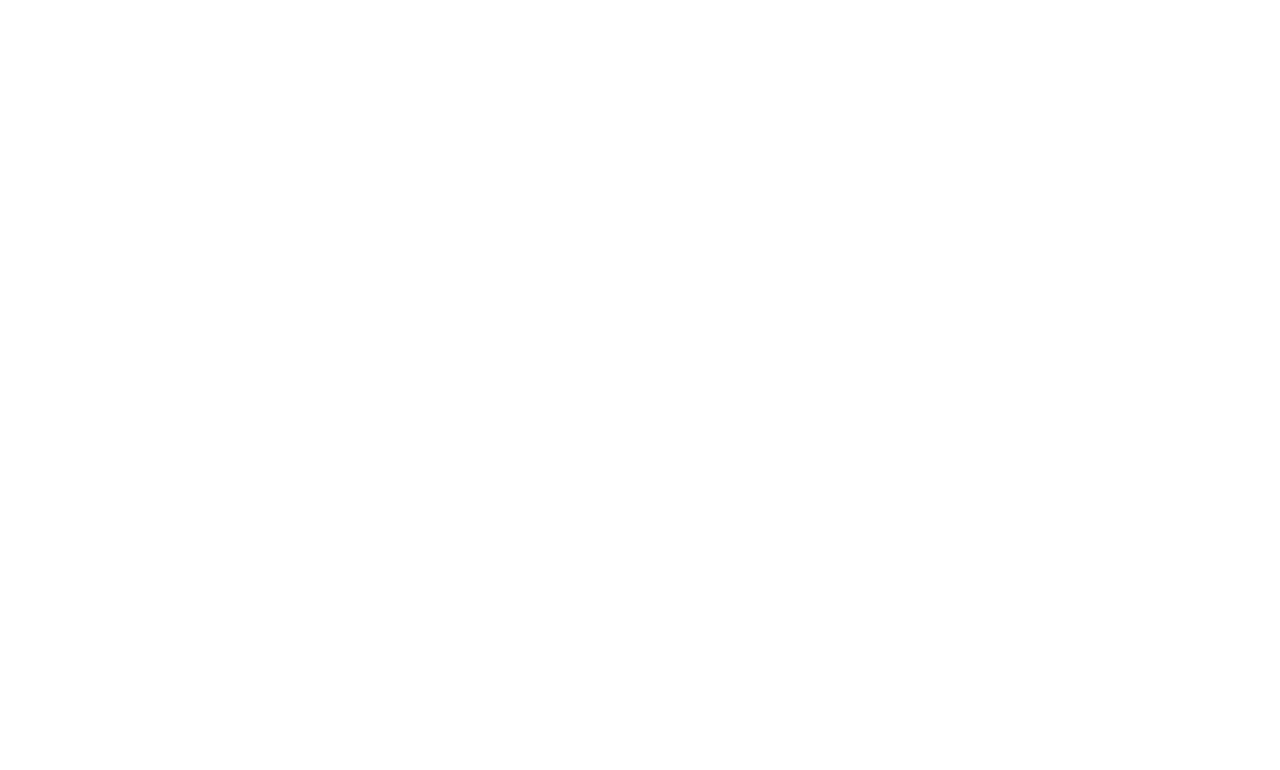
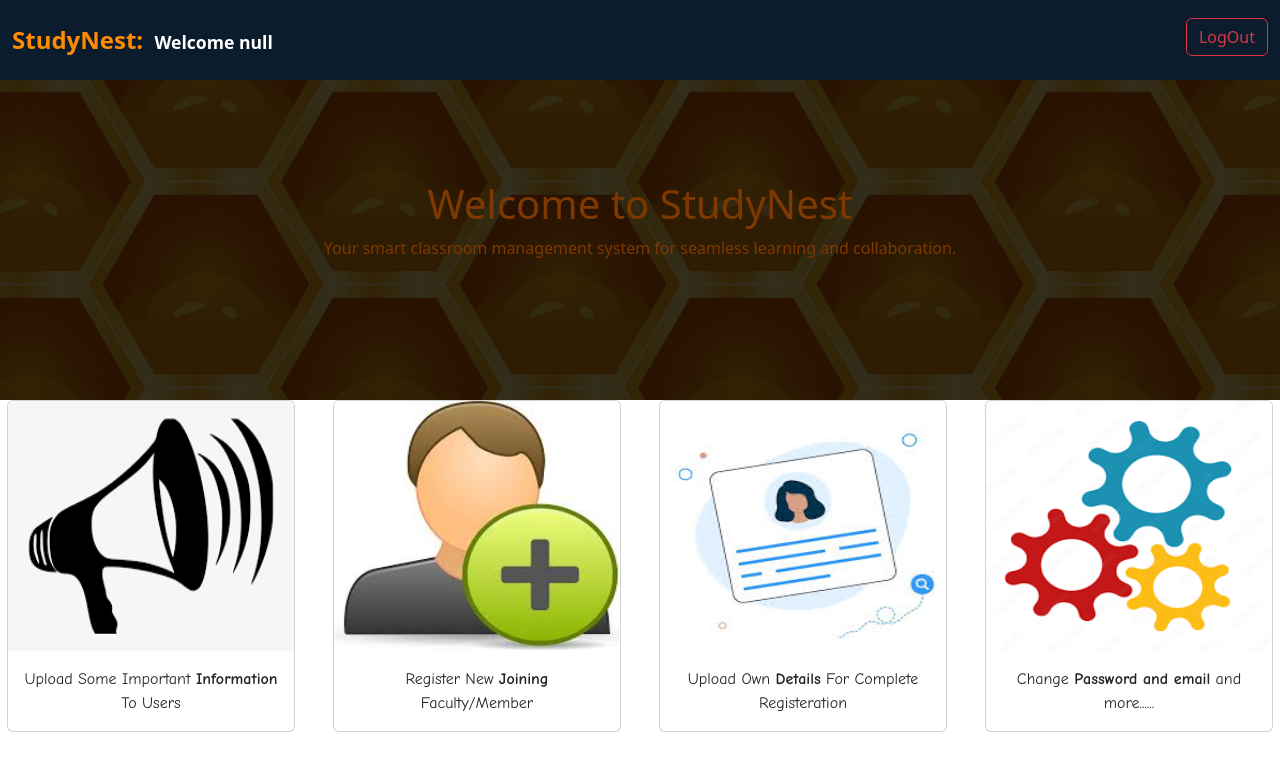
Before and after one commit to raghav12344/studynest, a website: page public/dash_faculty.html in a window 1280 px wide. Drawn offline with nearby package versions, Linux system fonts and the light colour scheme.

Commit message:
added dash pages

```diff
--- a/public/dash_admin.html
+++ b/public/dash_admin.html
@@ -0,0 +1,135 @@
+<html>
+
+<head>
+    <meta charset="UTF-8">
+    <meta name="viewport" content="width=device-width, initial-scale=1.0">
+    <title>StudyNest - Smart Learning Hub</title>
+    <link rel="stylesheet" href="styles.css">
+</head>
+<!-- bootstrap link -->
+<script src="https://cdn.jsdelivr.net/npm/bootstrap@5.3.3/dist/js/bootstrap.bundle.min.js"
+    integrity="sha384-YvpcrYf0tY3lHB60NNkmXc5s9fDVZLESaAA55NDzOxhy9GkcIdslK1eN7N6jIeHz"
+    crossorigin="anonymous"></script>
+<link href="https://cdn.jsdelivr.net/npm/bootstrap@5.3.3/dist/css/bootstrap.min.css" rel="stylesheet"
+    integrity="sha384-QWTKZyjpPEjISv5WaRU9OFeRpok6YctnYmDr5pNlyT2bRjXh0JMhjY6hW+ALEwIH" crossorigin="anonymous">
+<!--                 -->
+<!-- jquery cdn link -->
+<script src="https://code.jquery.com/jquery-3.7.1.min.js"
+    integrity="sha256-/JqT3SQfawRcv/BIHPThkBvs0OEvtFFmqPF/lYI/Cxo=" crossorigin="anonymous"></script>
+<!--                 -->
+<!-- Angular Js link -->
+
+<!--                 -->
+<script>
+    $(document).ready(function () {
+        $("#wlcmSpan").html("Welcome " + localStorage.getItem("activeReg"));
+        $("#btnlogout").click(function () {
+            if (confirm("Do you want to logOut?")) {
+                history.pushState(null, "", "index.html");
+                location.href = "index.html";
+                localStorage.removeItem("activeReg");
+            }
+        })
+    })
+</script>
+<style>
+    .card {
+        transition: ease all 1s;
+    }
+
+    .card:hover {
+        cursor: pointer;
+        transform: scale(1.2);
+        transition: ease all 1s;
+    }
+</style>
+
+<body>
+    <div class="row">
+        <div class="col-md-12">
+            <nav class="navbar" style="background: #0b1c2c;">
+                <div class="container-fluid">
+                    <a class="navbar-brand" style="color: #ff8c00; font-size: 1.5em; font-weight: bold;">StudyNest:
+                        <span id="wlcmSpan" style="color: white; margin-left: 5px; font-size: 1.1rem;"></span></a>
+
+                    <form class="d-flex" role="search">
+                        <button class="btn btn-outline-danger" type="submit" id="btnlogout">LogOut</button>
+                    </form>
+                </div>
+            </nav>
+        </div>
+    </div>
+    <div class="row">
+        <div class="col-md-12">
+            <section class="hero">
+                <div class="hero-content">
+                    <h1>Welcome to StudyNest</h1>
+                    <p>Your smart classroom management system for seamless learning and collaboration.</p>
+                    <a href="#features" class="btn" style="color: white;"></a>
+                </div>
+            </section>
+        </div>
+    </div>
+    <div class="row">
+        <div class="col-md-3">
+            <center>
+                <div class="card" style="width: 18rem;">
+                    <img src="images/anouncements.png" class="card-img-top" alt="..." style="height: 250px;">
+                    <div class="card-body">
+                        <center>
+                            <p class="card-text" style="font-family: comic sans ms;">Upload Some Important
+                                <b>Information</b> To Users
+                            </p>
+                        </center>
+                    </div>
+                </div>
+            </center>
+        </div>
+        <div class="col-md-3">
+            <center>
+                <div class="card" style="width: 18rem;">
+                    <img src="images/add_teacher.jpg" class="card-img-top" alt="..." style="height: 250px;">
+                    <div class="card-body">
+                        <center>
+                            <p class="card-text" style="font-family: comic sans ms;">Register New <b>Joining</b>
+                                Faculty/Member
+                            </p>
+                        </center>
+                    </div>
+                </div>
+            </center>
+        </div>
+        <div class="col-md-3">
+            <center>
+                <div class="card" style="width: 18rem;">
+                    <img src="images/personal_details.jpg" class="card-img-top" alt="..." style="height: 250px;">
+                    <div class="card-body">
+                        <center>
+                            <p class="card-text" style="font-family: comic sans ms;">Upload Own
+                                <b>Details</b>
+                                For Complete Registeration
+                            </p>
+                        </center>
+                    </div>
+                </div>
+            </center>
+        </div>
+        <div class=" col-md-3">
+            <center>
+                <div class="card" style="width: 18rem;">
+                    <img src="images/settings.png" class="card-img-top" alt="..." style="height: 250px;">
+                    <div class="card-body">
+                        <center>
+                            <p class="card-text" style="font-family: comic sans ms;">Change <b>Password and email</b>
+                                and
+                                more......
+                            </p>
+                        </center>
+                    </div>
+                </div>
+            </center>
+        </div>
+    </div>
+</body>
+
+</html>
--- a/public/dash_faculty.html
+++ b/public/dash_faculty.html
@@ -0,0 +1,135 @@
+<html>
+
+<head>
+    <meta charset="UTF-8">
+    <meta name="viewport" content="width=device-width, initial-scale=1.0">
+    <title>StudyNest - Smart Learning Hub</title>
+    <link rel="stylesheet" href="styles.css">
+</head>
+<!-- bootstrap link -->
+<script src="https://cdn.jsdelivr.net/npm/bootstrap@5.3.3/dist/js/bootstrap.bundle.min.js"
+    integrity="sha384-YvpcrYf0tY3lHB60NNkmXc5s9fDVZLESaAA55NDzOxhy9GkcIdslK1eN7N6jIeHz"
+    crossorigin="anonymous"></script>
+<link href="https://cdn.jsdelivr.net/npm/bootstrap@5.3.3/dist/css/bootstrap.min.css" rel="stylesheet"
+    integrity="sha384-QWTKZyjpPEjISv5WaRU9OFeRpok6YctnYmDr5pNlyT2bRjXh0JMhjY6hW+ALEwIH" crossorigin="anonymous">
+<!--                 -->
+<!-- jquery cdn link -->
+<script src="https://code.jquery.com/jquery-3.7.1.min.js"
+    integrity="sha256-/JqT3SQfawRcv/BIHPThkBvs0OEvtFFmqPF/lYI/Cxo=" crossorigin="anonymous"></script>
+<!--                 -->
+<!-- Angular Js link -->
+
+<!--                 -->
+<script>
+    $(document).ready(function () {
+        $("#wlcmSpan").html("Welcome " + localStorage.getItem("activeReg"));
+        $("#btnlogout").click(function () {
+            if (confirm("Do you want to logOut?")) {
+                history.pushState(null, "", "index.html");
+                location.href = "index.html";
+                localStorage.removeItem("activeReg");
+            }
+        })
+    })
+</script>
+<style>
+    .card {
+        transition: ease all 1s;
+    }
+
+    .card:hover {
+        cursor: pointer;
+        transform: scale(1.2);
+        transition: ease all 1s;
+    }
+</style>
+
+<body>
+    <div class="row">
+        <div class="col-md-12">
+            <nav class="navbar" style="background: #0b1c2c;">
+                <div class="container-fluid">
+                    <a class="navbar-brand" style="color: #ff8c00; font-size: 1.5em; font-weight: bold;">StudyNest:
+                        <span id="wlcmSpan" style="color: white; margin-left: 5px; font-size: 1.1rem;"></span></a>
+
+                    <form class="d-flex" role="search">
+                        <button class="btn btn-outline-danger" type="submit" id="btnlogout">LogOut</button>
+                    </form>
+                </div>
+            </nav>
+        </div>
+    </div>
+    <div class="row">
+        <div class="col-md-12">
+            <section class="hero">
+                <div class="hero-content">
+                    <h1>Welcome to StudyNest</h1>
+                    <p>Your smart classroom management system for seamless learning and collaboration.</p>
+                    <a href="#features" class="btn" style="color: white;"></a>
+                </div>
+            </section>
+        </div>
+    </div>
+    <div class="row">
+        <div class="col-md-3">
+            <center>
+                <div class="card" style="width: 18rem;">
+                    <img src="images/anouncements.png" class="card-img-top" alt="..." style="height: 250px;">
+                    <div class="card-body">
+                        <center>
+                            <p class="card-text" style="font-family: comic sans ms;">Upload Some Important
+                                <b>Information</b> To Users
+                            </p>
+                        </center>
+                    </div>
+                </div>
+            </center>
+        </div>
+        <div class="col-md-3">
+            <center>
+                <div class="card" style="width: 18rem;">
+                    <img src="images/add_teacher.jpg" class="card-img-top" alt="..." style="height: 250px;">
+                    <div class="card-body">
+                        <center>
+                            <p class="card-text" style="font-family: comic sans ms;">Register New <b>Joining</b>
+                                Faculty/Member
+                            </p>
+                        </center>
+                    </div>
+                </div>
+            </center>
+        </div>
+        <div class="col-md-3">
+            <center>
+                <div class="card" style="width: 18rem;">
+                    <img src="images/personal_details.jpg" class="card-img-top" alt="..." style="height: 250px;">
+                    <div class="card-body">
+                        <center>
+                            <p class="card-text" style="font-family: comic sans ms;">Upload Own
+                                <b>Details</b>
+                                For Complete Registeration
+                            </p>
+                        </center>
+                    </div>
+                </div>
+            </center>
+        </div>
+        <div class=" col-md-3">
+            <center>
+                <div class="card" style="width: 18rem;">
+                    <img src="images/settings.png" class="card-img-top" alt="..." style="height: 250px;">
+                    <div class="card-body">
+                        <center>
+                            <p class="card-text" style="font-family: comic sans ms;">Change <b>Password and email</b>
+                                and
+                                more......
+                            </p>
+                        </center>
+                    </div>
+                </div>
+            </center>
+        </div>
+    </div>
+</body>
+
+</html>
```
Also changed, not shown: public/dash_student.html (+135 -0 lines), public/index.html (+1 -1 lines), public/images/add_teacher.jpg (added), public/images/anouncements.png (added), public/images/personal_details.jpg (added), public/images/settings.png (added).
